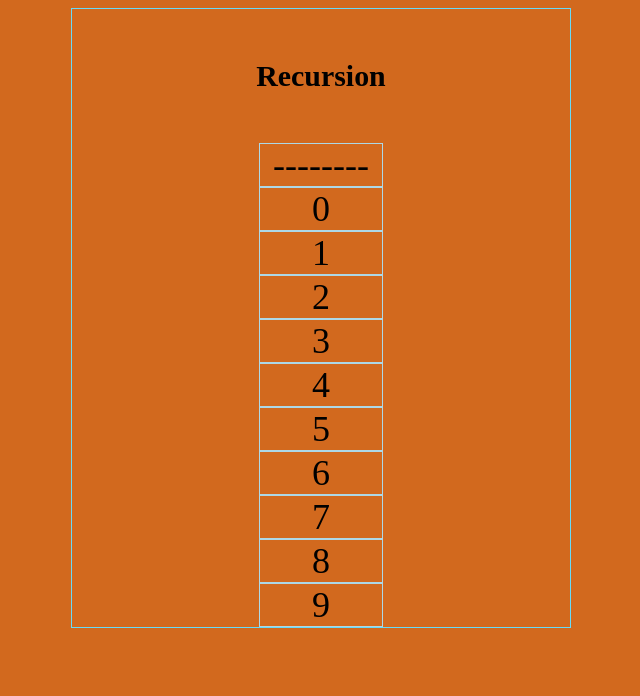
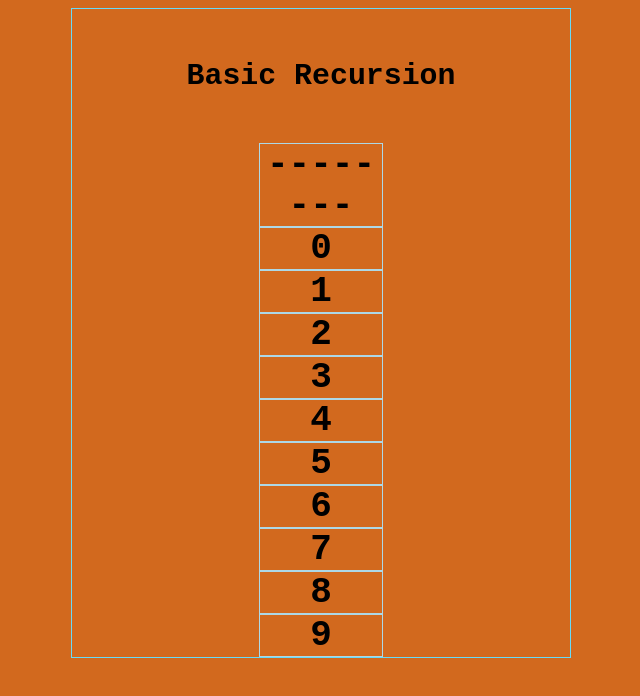
Before and after one commit to timegated/data-structures-algorithms, a plain HTML site: page recursion/recursion.html in a window 1280 px wide. Shown: the whole page, without its empty margins (319-959 px from the left). Drawn offline with Linux system fonts and the light colour scheme.

Commit message:
added some more styling

```diff
--- a/recursion/recursion.css
+++ b/recursion/recursion.css
@@ -1,9 +1,12 @@
 * {
  box-sizing: border-box;
 }
+
 body {
     background: chocolate;
+    font-family: 'Courier New', Courier, monospace;
 }
+
 .container {
     display: flex;
     flex-direction: column;
@@ -13,6 +16,7 @@ body {
     margin: auto;
     border: 1px solid rgb(103, 219, 248);
     font-size: 36px;
+    font-weight: bold;
 }
 
 .title {
--- a/recursion/recursion.html
+++ b/recursion/recursion.html
@@ -13,7 +13,7 @@
 
     <div class="container">
         <div class="title">
-            <h5>Recursion</h5>
+            <h5>Basic Recursion</h5>
         </div>
     </div>
 </body>
```
